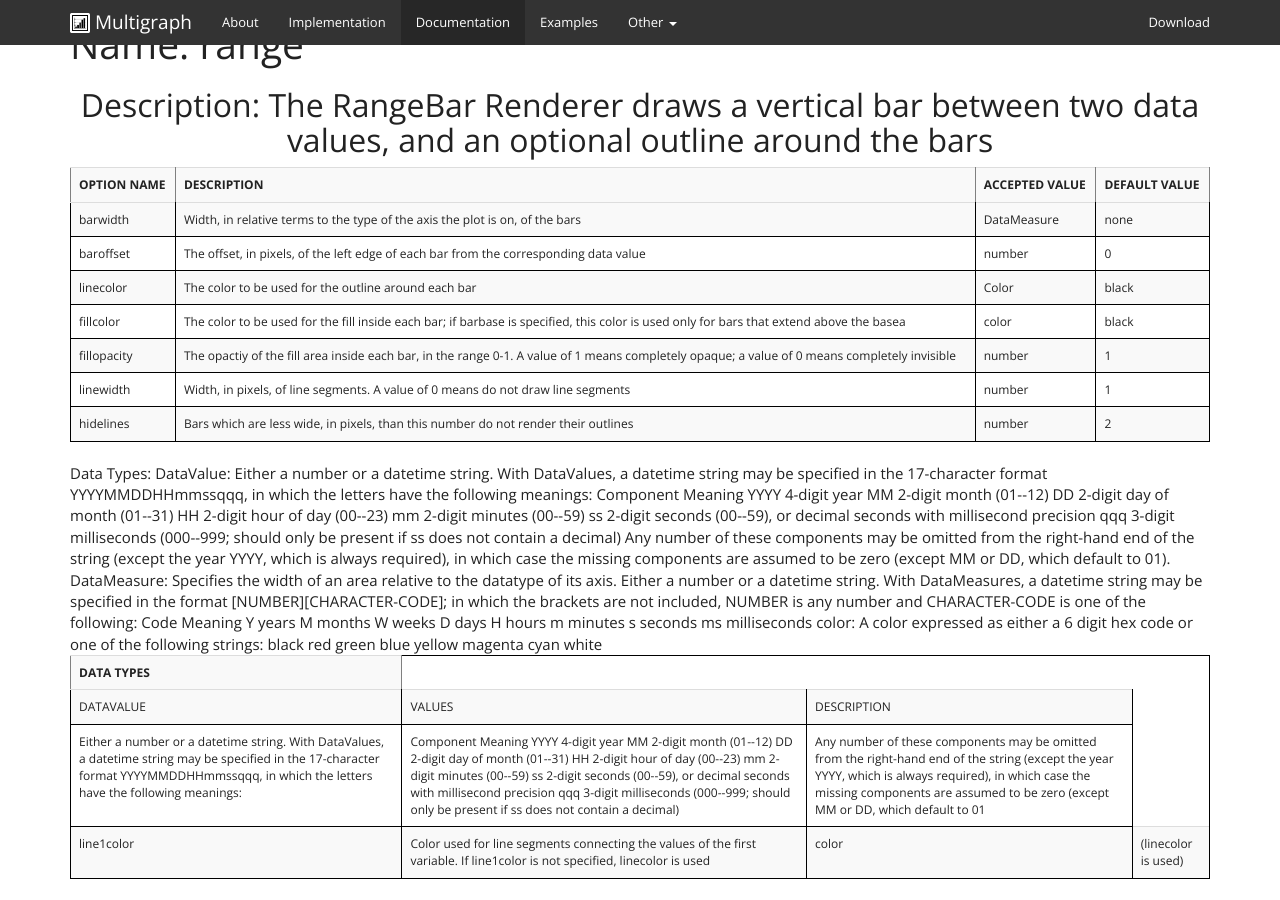
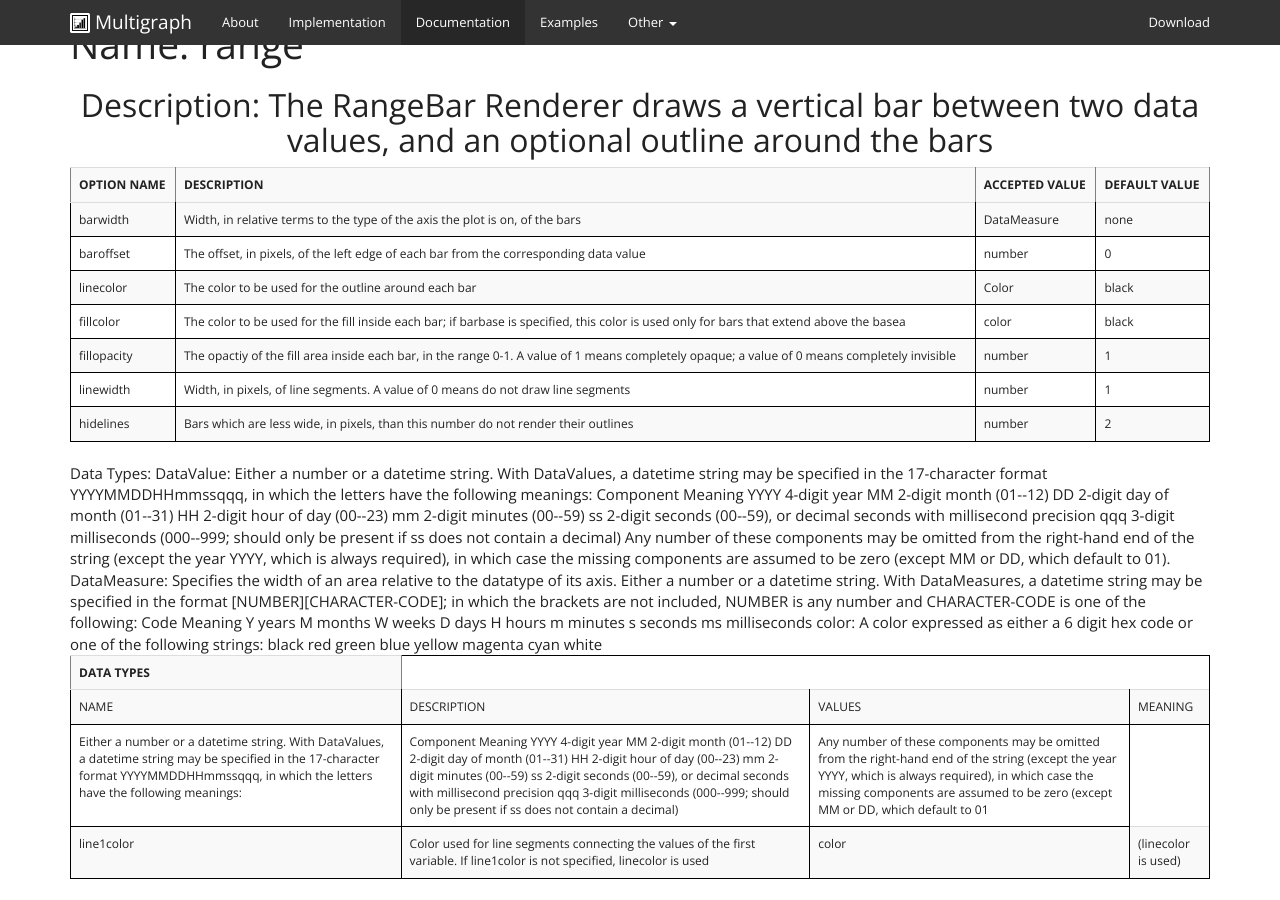
Before and after one commit to khunter3D/khunter3D.github.io, a Jekyll site: the page built from docs/renderers/index.html, in a window 1280 px wide and 900 px high, scrolled down 2842 px. Built offline with Jekyll 4.4.1, drawn with Linux system fonts in a browser that asks for light colours; nearby versions of some CDN libraries; Markdown is read by kramdown in place of the engine named in the settings.

Commit message:
Update index.html

```diff
--- a/docs/renderers/index.html
+++ b/docs/renderers/index.html
@@ -648,9 +648,13 @@ and draws a line segment between consecutive data points in each line.
   </tr>
 <tr>
 <tr>
-  <td>DATAVALUE</td>
+  <td>NAME</td>
+
+
+
+  <td>DESCRIPTION</td>
   <td>VALUES</td>
-  <td>DESCRIPTION</td>
+  <td>MEANING</td>
   </tr>
 <tr>
   <td>Either a number or a datetime string.
```
